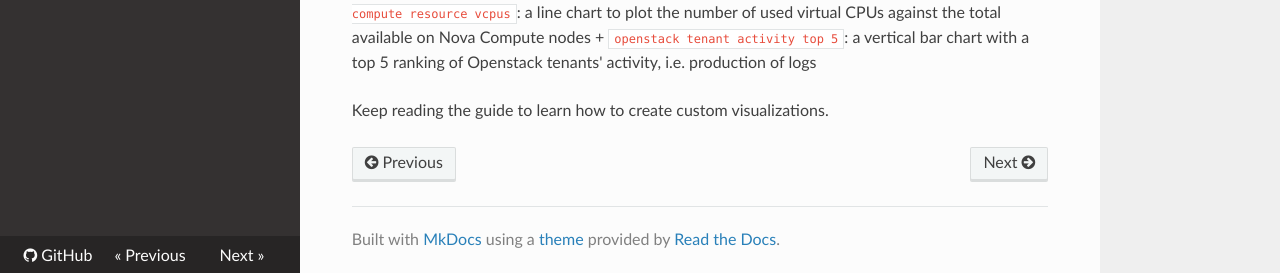
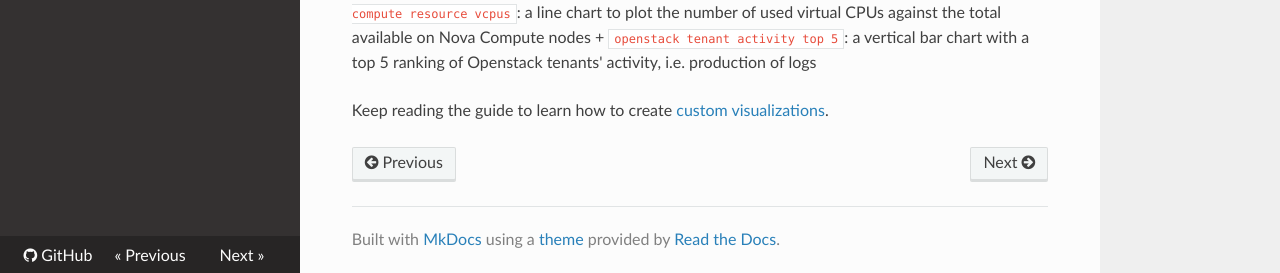
Before and after one commit to martel-innovate/deep-log-inspection, an MkDocs documentation site: the page built from doc/user/2-quickstart.md, in a window 1280 px wide and 900 px high, scrolled down 1176 px. Shown: the part 624-897 px from the top of the window. Built offline with MkDocs 1.6.1, drawn with Linux system fonts in a browser that asks for light colours; nearby versions of some CDN libraries; old or Windows-style settings are respelled for this version of MkDocs.

```diff
--- a/doc/user/2-quickstart.md
+++ b/doc/user/2-quickstart.md
@@ -51,8 +51,8 @@ A set of predefined visualizations is available:
 + `nova-compute resource vcpus`: a line chart to plot the number of used virtual CPUs against the total available on Nova Compute nodes
 + `openstack tenant activity top 5`: a vertical bar chart with a top 5 ranking of Openstack tenants' activity, i.e. production of logs
 
-Keep reading the guide to learn how to create custom visualizations.
+Keep reading the guide to learn how to create [custom visualizations][3].
 
 [1]:https://www.elastic.co/guide/en/elasticsearch/reference/5.x/multi-index.html
 [2]:https://www.elastic.co/guide/en/kibana/5.x/visualize.html
-[3]:6-kibana-visual.md
+[3]:(6-kibana-visual.md)
--- a/mkdocs.yml
+++ b/mkdocs.yml
@@ -2,7 +2,7 @@ site_name: Deep Log Inspection - readthedocs
 site_url: http://deep-log-inspection.readthedocs.io
 repo_url: https://github.com/martel-innovate/deep-log-monasca-elk.git
 site_description: Deep Log Inspection documentation
-docs_dir: doc/
+docs_dir: doc
 theme: readthedocs
 pages:
     - Home: 'TOC.md'
```
